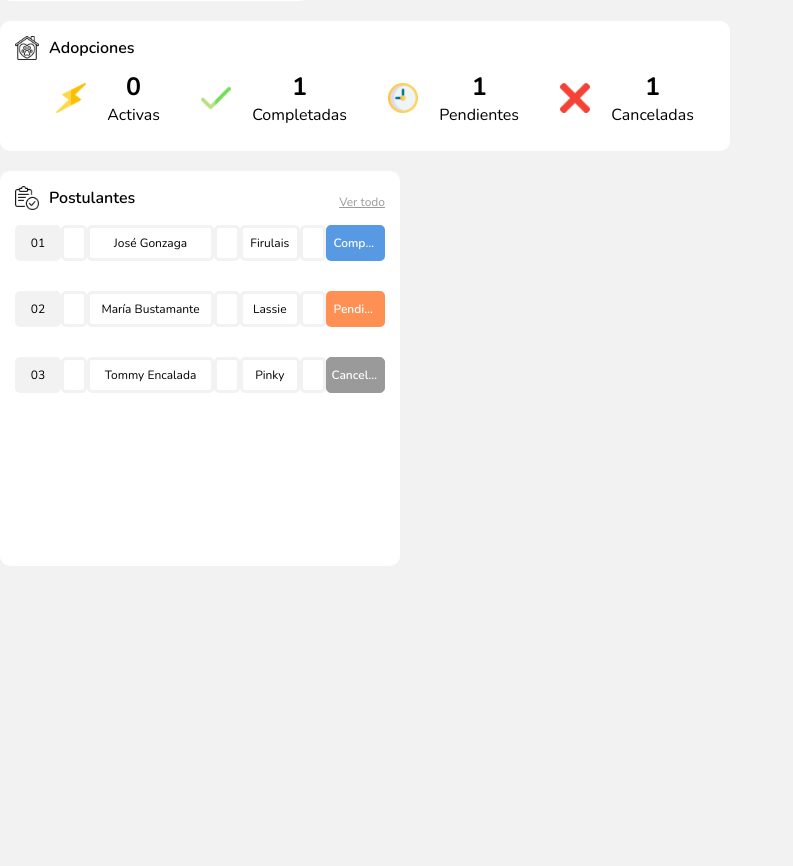
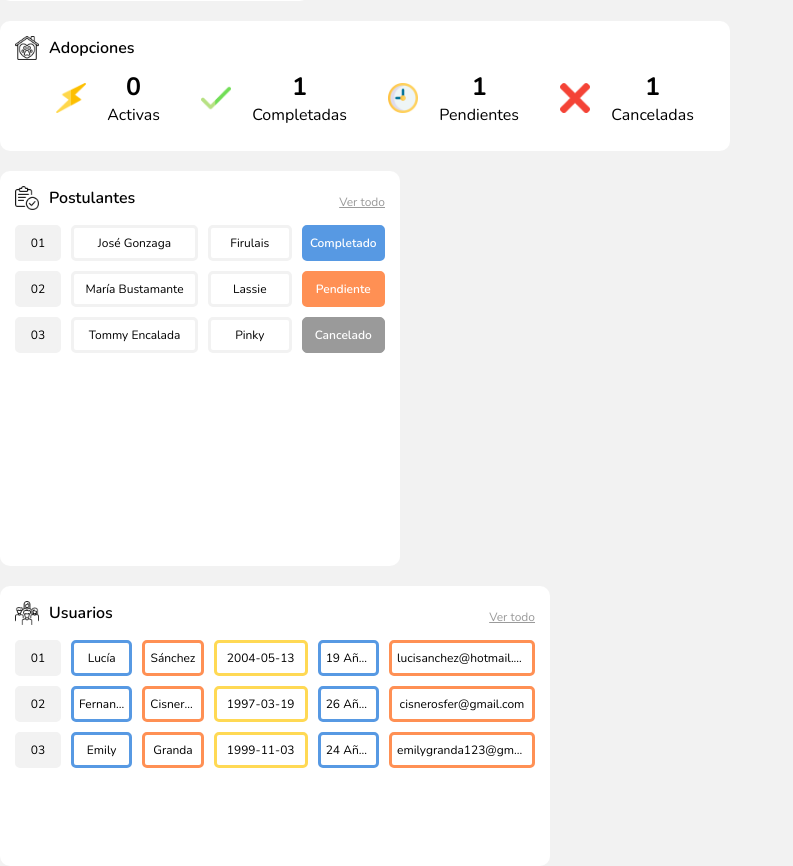
Before and after one commit to fxgonzalez5/happy_pets, a PHP site: page /pages/admin/admin_panel_home.html in a window 1280 px wide. Shown: the part 1219-2085 px from the top of the page, without its empty margins (0-793 px from the left). Before the commit the page ends 1785 px from the top, so only its background shows below. Run offline with PHP 8.4, Linux system fonts and the light colour scheme; some libraries are stand-ins or nearby versions.

Commit message:
Creación de la tarjeta del listado de los usuarios registrados

```diff
--- a/css/admin_panel_style.css
+++ b/css/admin_panel_style.css
@@ -296,6 +296,48 @@ body {
 }
 
 
+/* ---------------------
+    Tarjeta de Usuarios
+   --------------------- */
+
+/* Estilo de la tarjeta de la lista de los usuarios registrados */
+.tarjeta-usuarios {
+    /* Tamaño */
+    width: 520px;
+    height: 250px;
+
+    /* Márgenes */
+    margin-top: 20px;
+    padding: 15px;
+
+    /* Diseño */
+    background-color: white;
+    border-radius: 10px;
+    font-size: 12px;
+}
+
+/* Estilo personalizado a las celdas de la tabla de los usuarios */
+.tarjeta-usuarios tr, .tarjeta-usuarios td {
+    height: 30px;
+    padding: 0px 5px;
+    text-align: center;
+    border-radius: 5px;
+    white-space: nowrap;
+    overflow: hidden;
+    text-overflow: ellipsis;
+}
+
+/* Asignación del tamaño que ocuparán las celdas de la columna que contienen la fecha de nacimiento del usuario */
+.tarjeta-usuarios .fecha {
+    width: 15%;
+}
+
+/* Asignación del tamaño que ocuparán las celdas de la columna que contienen el correo electrónico del usuario */
+.tarjeta-usuarios .correo {
+    width: 25%;
+}
+
+
 /* ------------------------
     Estilos Personalizados
    ------------------------ */
@@ -456,16 +498,32 @@ table {
 .id {
     width: 30px;
     background-color: #F2F2F2;
+    border: 3px solid #F2F2F2;
 }
 
 /* Estilo a una fila de la tabla para que actue como un espacio entre dos filas */
 .espacio-filas {
-    height: 10px;
+    height: 10px !important;
 }
 
 /* Estilo a una columna (varias celdas) para que actuen como un espacio entre dos columnas */
 .espacio-columnas {
     width: 10px;
-    padding: 0px;
-    border: none;
+    padding: 0px !important;
+    border: none !important;
 }
+
+/* Color de borde para una celda específica */
+.columna1 {
+    border: 3px solid #5799E3;
+}
+
+/* Color de borde para una celda específica */
+.columna2 {
+    border: 3px solid #FF9054;
+}
+
+/* Color de borde para una celda específica */
+.columna3 {
+    border: 3px solid #FFD954;
+}
--- a/pages/admin/admin_panel_home.html
+++ b/pages/admin/admin_panel_home.html
@@ -213,7 +213,7 @@
         </div>
     </div>
 
-    <!-- Contenedor de cantidades de adopciones -->
+    <!-- Contenedor de la Tarjeta de la Cantidades de Adopciones -->
     <div class="tarjeta-adopciones">
 
         <!-- Creación de la parte superior de la tarjeta -->
@@ -222,8 +222,13 @@
             <p class="titulo-tarjeta">Adopciones</p>
         </div>
 
+        <!-- Creación de la parte central de la tarjeta -->
         <div class="contenido">
+
+            <!-- Icono -->
             <img src="../../images/admin/icons/thunderbolt.png" width="30">
+
+            <!-- Texto -->
             <div class="contenedor-cantidad">
                 <p class="cantidad">0</p>
                 <p>Activas</p>
@@ -249,6 +254,7 @@
         </div>
     </div>
 
+    <!-- Contenedor de la Tarjeta del Listado de los Postulantes -->
     <div class="tarjeta-postulantes">
 
         <!-- Creación de la parte superior de la tarjeta -->
@@ -258,8 +264,11 @@
             <p class="subtitulo-tarjeta">Ver todo</p>
         </div>
 
+        <!-- Creación del contenido central de la tarjeta que corresponde a la tabla que contiene el listado de los postulantes -->
         <table>
+            <!-- Creación de la fila de la tabla -->
             <tr>
+                <!-- Creación de las diferentes celdas que hacen referencia a la columna que pertenecen -->
                 <td class="id">01</td>
                 <td class="espacio-columnas"></td>
                 <td class="nombre-postulante">José Gonzaga</td>
@@ -269,6 +278,7 @@
                 <td class="estado completado">Completado</td>
             </tr>
 
+            <!-- Creación de una fila vacía -->
             <tr class="espacio-filas"></tr>
 
             <tr>
@@ -295,5 +305,69 @@
         </table>
     </div>
 
+    <!-- Contenedor de la tarjeta del Listado de los Usuarios -->
+    <div class="tarjeta-usuarios">
+
+        <!-- Creación de la parte superior de la tarjeta -->
+        <div class="cabecera-tarjeta">
+            <img src="../../images/admin/icons/persons.png" width="24">
+            <p class="titulo-tarjeta">Usuarios</p>
+            <p class="subtitulo-tarjeta">Ver todo</p>
+        </div>
+
+        <!-- Creación del contenido central de la tarjeta que corresponde a la tabla que contiene el listado de los usuarios -->
+        <table>
+
+            <!-- Creación de la fila de la tabla -->
+            <tr>
+                <!-- Creación de las diferentes celdas que hacen referencia a la columna que pertenecen -->
+                <td class="id">01</td>
+                <td class="espacio-columnas"></td>
+                <td class="columna1">Lucía</td>
+                <td class="espacio-columnas"></td>
+                <td class="columna2">Sánchez</td>
+                <td class="espacio-columnas"></td>
+                <td class="columna3 fecha">2004-05-13</td>
+                <td class="espacio-columnas"></td>
+                <td class="columna1">19 Años</td>
+                <td class="espacio-columnas"></td>
+                <td class="columna2 correo">lucisanchez@hotmail.com</td>
+            </tr>
+
+            <!-- Creación de una fila vacía -->
+            <tr class="espacio-filas"></tr>
+
+            <tr>
+                <td class="id">02</td>
+                <td class="espacio-columnas"></td>
+                <td class="columna1">Fernando</td>
+                <td class="espacio-columnas"></td>
+                <td class="columna2">Cisneros</td>
+                <td class="espacio-columnas"></td>
+                <td class="columna3 fecha">1997-03-19</td>
+                <td class="espacio-columnas"></td>
+                <td class="columna1">26 Años</td>
+                <td class="espacio-columnas"></td>
+                <td class="columna2 correo">cisnerosfer@gmail.com</td>
+            </tr>
+
+            <tr class="espacio-filas"></tr>
+
+            <tr>
+                <td class="id">03</td>
+                <td class="espacio-columnas"></td>
+                <td class="columna1">Emily</td>
+                <td class="espacio-columnas"></td>
+                <td class="columna2">Granda</td>
+                <td class="espacio-columnas"></td>
+                <td class="columna3 fecha">1999-11-03</td>
+                <td class="espacio-columnas"></td>
+                <td class="columna1">24 Años</td>
+                <td class="espacio-columnas"></td>
+                <td class="columna2 correo">emilygranda123@gmail.com</td>
+            </tr>
+        </table>
+    </div>
+
 </body>
 </html>
```
Also changed, not shown: images/admin/icons/persons.png (added).
